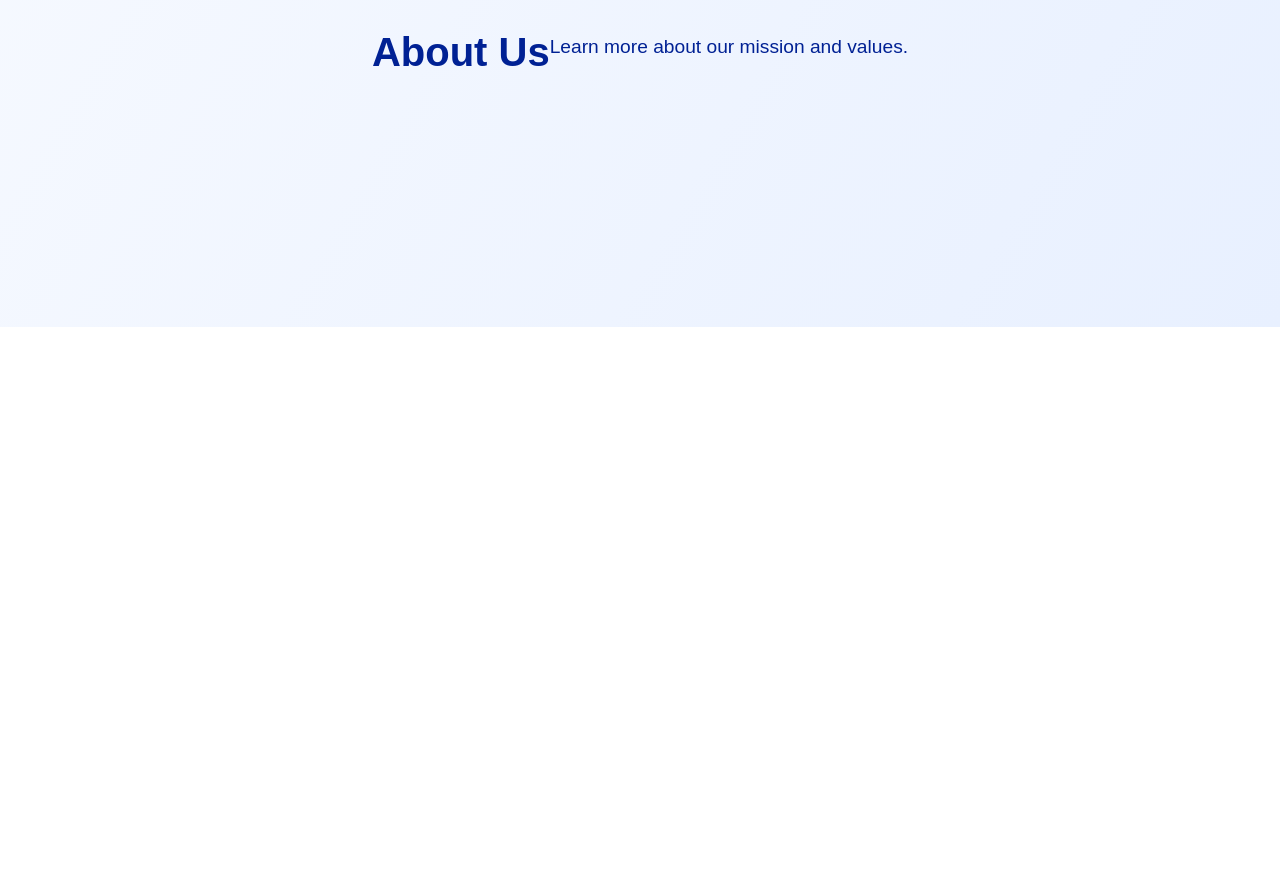
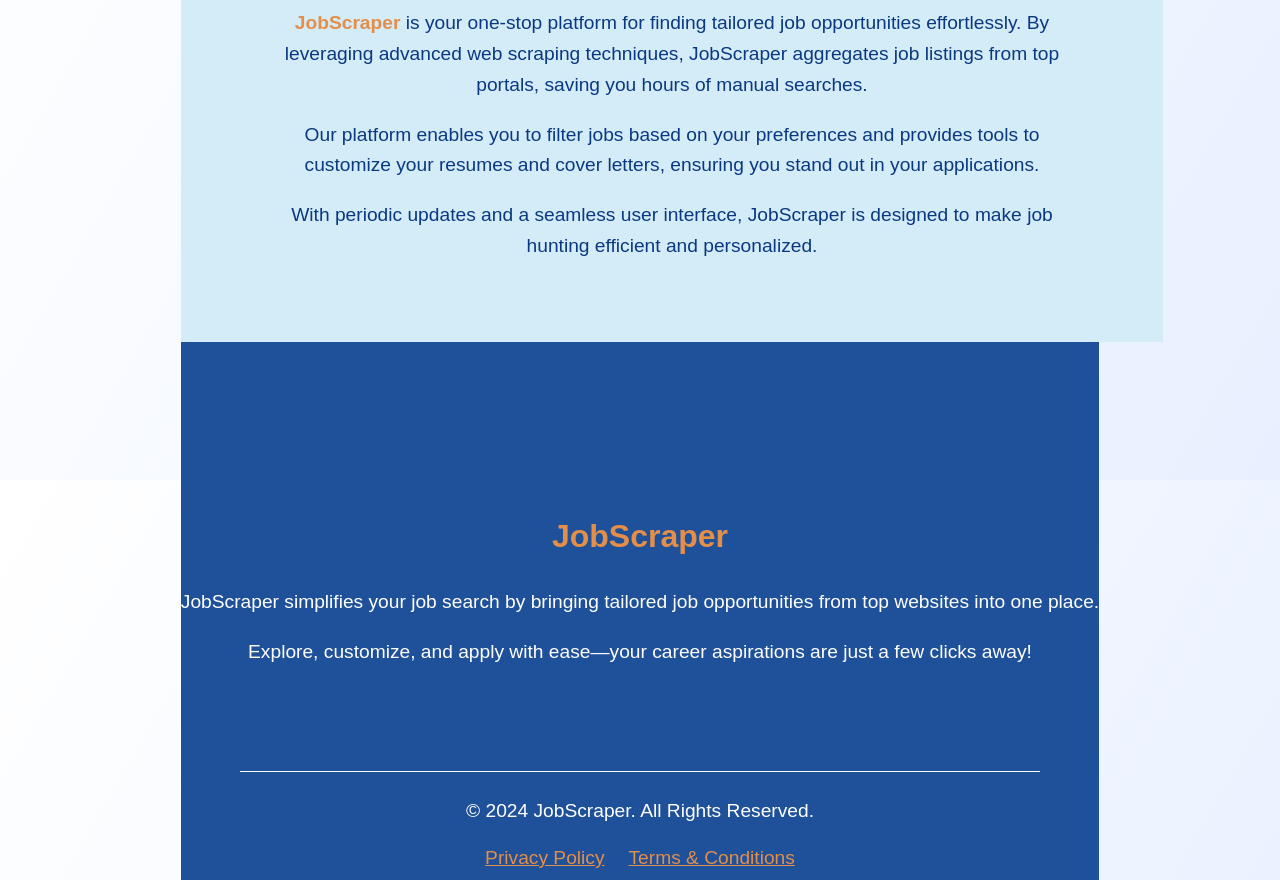
Before and after one commit to apeksha-ankola/JobScraper-Frontend, a React (Create React App) app: page / in a window 1280 px wide. Shown: the part 1920-2800 px from the top of the page. Before the commit the page ends 2247 px from the top, so only its background shows below. Built offline with nearby package versions, Linux system fonts and the light colour scheme.

Commit message:
Draft About section made

```diff
--- a/package.json
+++ b/package.json
@@ -11,6 +11,7 @@
     "react-icons": "^5.3.0",
     "react-router-dom": "^7.0.1",
     "react-scripts": "5.0.1",
+    "styled-components": "^6.1.13",
     "web-vitals": "^2.1.4"
   },
   "scripts": {
--- a/src/App.js
+++ b/src/App.js
@@ -1,13 +1,17 @@
 import React, { useState } from "react";
 import Navbar from "./Components/Navbar/Navbar";
 import LandingPage from "./Components/Landingpage/LandingPage";
+import About from "./Components/About/About";
 import "./App.css";
 import logo from "./Components/Images/no-bg.png"
+import { BrowserRouter as Router } from "react-router-dom";
+
 
 const App = () => {
   const [view, setView] = useState("home");
 
   return (
+    <Router>
     <div className="app">
       <Navbar />
 
@@ -44,10 +48,10 @@ const App = () => {
 
       {/* About Us Section */}
       <div id="about" className="section">
-        <h1>About Us</h1>
-        <p>Learn more about our mission and values.</p>
+        <About />
       </div>
     </div>
+    </Router>
   );
 };
 
--- /dev/null
+++ b/src/Components/About/About.css
@@ -0,0 +1,132 @@
+/* Reset and ensure full height of the page */
+body, html {
+    margin: auto;
+    padding: 0;
+    height: 100%;
+    font-family: Arial, sans-serif;
+}
+
+/* About Page Container */
+.about-page {
+    display: flex;
+    flex-direction: column;
+    min-height: 100vh; /* Ensures the page takes up the full viewport height */
+}
+
+/* About Section */
+.about-container {
+    flex: 1; /* This ensures the footer is pushed to the bottom if content is insufficient */
+    width: 100%;
+    padding: 4rem 2rem;
+    background-color: #D4EBF8; /* Light Blue Background */
+    text-align: center;
+    font-family: "Arial", sans-serif;
+}
+
+.about-container h1 {
+    font-size: 2.5rem;
+    color: #1F509A; /* Darker Blue */
+
+}
+
+.about-container p {
+    font-size: 1.2rem;
+    line-height: 1.6;
+    color: #0A3981; /* Deep Blue */
+    margin-bottom: 1rem;
+    max-width: 800px;
+    margin-left: auto;
+    margin-right: auto;
+}
+
+.about-container strong {
+    color: #E38E49; /* Accent Orange */
+}
+
+/* Footer Section */
+footer {
+    position: absolute;
+    bottom: 0;
+    width: 100%;
+    margin: 0; /* Remove gaps on the sides */
+    padding: 14rem 0 9rem 0;
+    background-color: #1F509A; /* Darker Blue */
+    color: #ffffff;
+    text-align: center;
+    padding-top: 9rem;
+}
+
+.footer-about {
+    margin: auto;
+    padding-bottom: 2rem;
+}
+
+footer h3 {
+    color: #E38E49; /* Accent Orange */
+    margin-bottom: 2rem;
+    font-size: 2rem;
+}
+
+footer p {
+    color: #ffffff;
+    margin-bottom: 1rem;
+    font-size: 1.1rem;
+}
+
+.footer-bottom--section {
+    padding-top: 2rem;
+}
+
+.footer-bottom--section hr {
+    border: none;
+    border-top: 1px solid #ffffff;
+    margin: 1.5rem auto;
+    max-width: 800px;
+}
+
+.privacy-terms {
+    display: flex;
+    justify-content: center;
+    gap: 1.5rem;
+    margin-top: 1rem;
+}
+
+.privacy-terms p {
+    margin: 0;
+    cursor: pointer;
+    text-decoration: underline;
+    color: #E38E49; /* Accent Orange */
+}
+
+/* Footer should stick to the bottom, even if the content is short */
+footer {
+    position: relative; /* Keep it in normal flow */
+    bottom: 0;  /* Ensures it sticks to the bottom when necessary */
+}
+
+/* Responsive Design */
+@media (max-width: 768px) {
+    .about-container {
+        padding: 2rem 1rem;
+    }
+
+    .about-container h1 {
+        font-size: 2rem;
+    }
+
+    .about-container p {
+        font-size: 1rem;
+    }
+
+    footer {
+        padding: 2rem 1rem;
+    }
+
+    footer h3 {
+        font-size: 1.75rem;
+    }
+
+    .footer-about {
+        padding-bottom: 1.5rem;
+    }
+}
--- a/src/Components/About/About.jsx
+++ b/src/Components/About/About.jsx
@@ -0,0 +1,54 @@
+import React from "react";
+import "./About.css";
+
+const About = () => {
+  return (
+    <div className="about-page">
+      {/* About Section */}
+      <section className="about-container">
+        <h1>About JobScraper</h1>
+        <p>
+          <strong>JobScraper</strong> is your one-stop platform for finding tailored job
+          opportunities effortlessly. By leveraging advanced web scraping
+          techniques, JobScraper aggregates job listings from top portals,
+          saving you hours of manual searches.
+        </p>
+        <p>
+          Our platform enables you to filter jobs based on your preferences and
+          provides tools to customize your resumes and cover letters, ensuring
+          you stand out in your applications.
+        </p>
+        <p>
+          With periodic updates and a seamless user interface, JobScraper is
+          designed to make job hunting efficient and personalized.
+        </p>
+      </section>
+
+      {/* Footer Section */}
+      <footer>
+        <div className="footer-about">
+          <h3>JobScraper</h3>
+          <p>
+            JobScraper simplifies your job search by bringing tailored job
+            opportunities from top websites into one place.
+          </p>
+          <p>
+            Explore, customize, and apply with ease—your career aspirations
+            are just a few clicks away!
+          </p>
+        </div>
+
+        <div className="footer-bottom--section">
+          <hr />
+          <p>&copy; {new Date().getFullYear()} JobScraper. All Rights Reserved.</p>
+          <div className="privacy-terms">
+            <p>Privacy Policy</p>
+            <p>Terms & Conditions</p>
+          </div>
+        </div>
+      </footer>
+    </div>
+  );
+};
+
+export default About;
```
Also changed, not shown: 1 other file (tests, documents, lock files or other folders).
